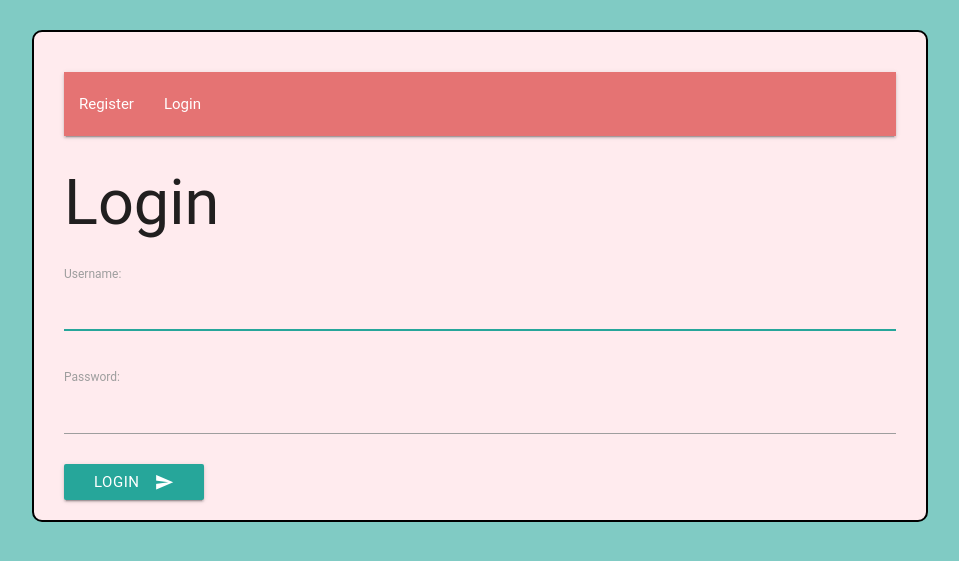
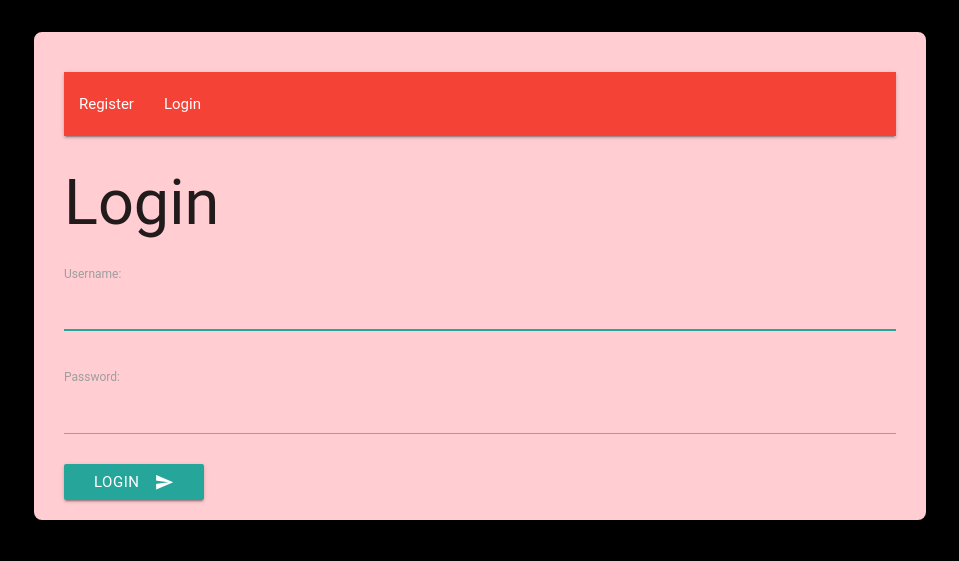
Before and after one commit to Cuddlemuffin007/nfl_exchange, a Django app: page /login in a window 1280 px wide. Shown: the top 561 px of the page, without its empty margins (160-1119 px from the left). Run offline with Django 3.2, Linux system fonts and the light colour scheme; some libraries are stand-ins or nearby versions; some web fonts are replaced.

Commit message:
Fixed import errors

```diff
--- a/nfl_app/templates/base.html
+++ b/nfl_app/templates/base.html
@@ -8,10 +8,10 @@
     <link href="{% static 'style.css' %}" rel="stylesheet">
     <title>{% block title %}{% endblock %}</title>
 </head>
-<body class="teal lighten-3">
-<div class="container red lighten-5">
+<body class="black">
+<div class="container red lighten-4">
 <nav>
-    <div class="nav-wrapper red lighten-2">
+    <div class="nav-wrapper red">
       <ul id="nav-mobile" class="left hide-on-med-and-down">
         {% if user.is_authenticated %}
         <li><a href="{% url 'logout' %}">Logout</a></li>
--- a/nfl_exchange/urls.py
+++ b/nfl_exchange/urls.py
@@ -1,12 +1,12 @@
 from django.conf.urls import url
 from django.contrib import admin
 from django.contrib.auth import views as auth_views
-from craigslist_app.views import UserCreateView
+from nfl_app.views import SignupCreateView
 
 
 urlpatterns = [
     url(r'^admin/', admin.site.urls),
-    url(r'^signup', UserCreateView.as_view(), name='signup'),
+    url(r'^signup', SignupCreateView.as_view(), name='signup'),
     url(r'^login', auth_views.login, name='login'),
     url(r'^logout', auth_views.logout_then_login, name='logout')
 ]
```
